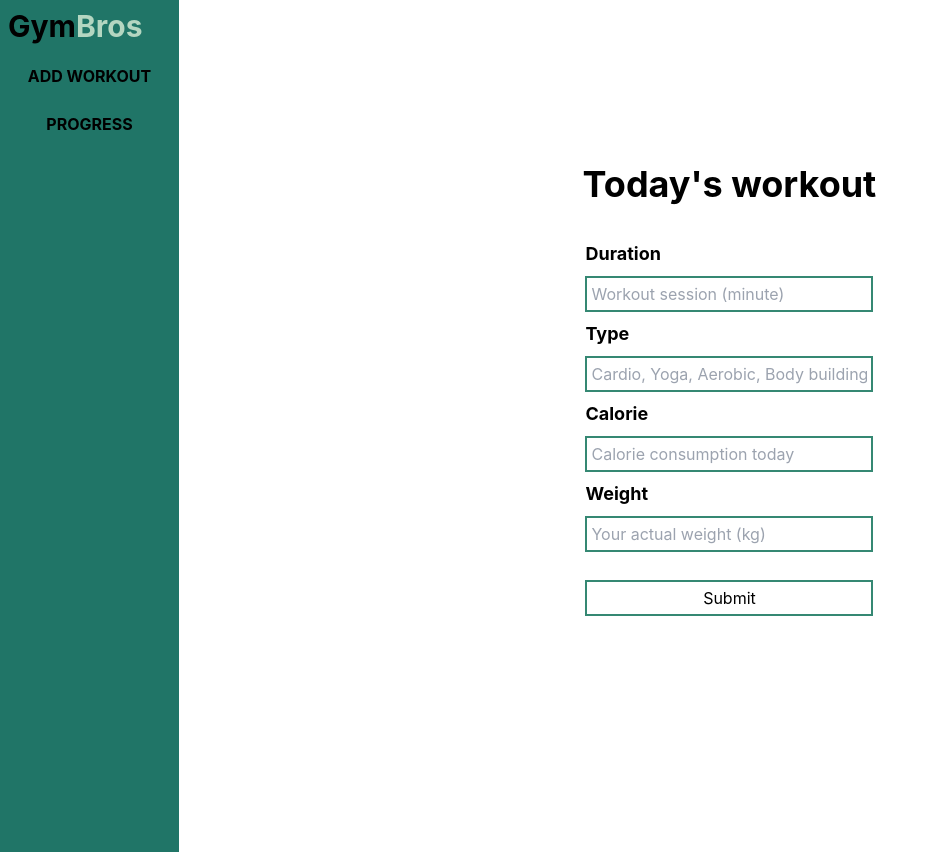
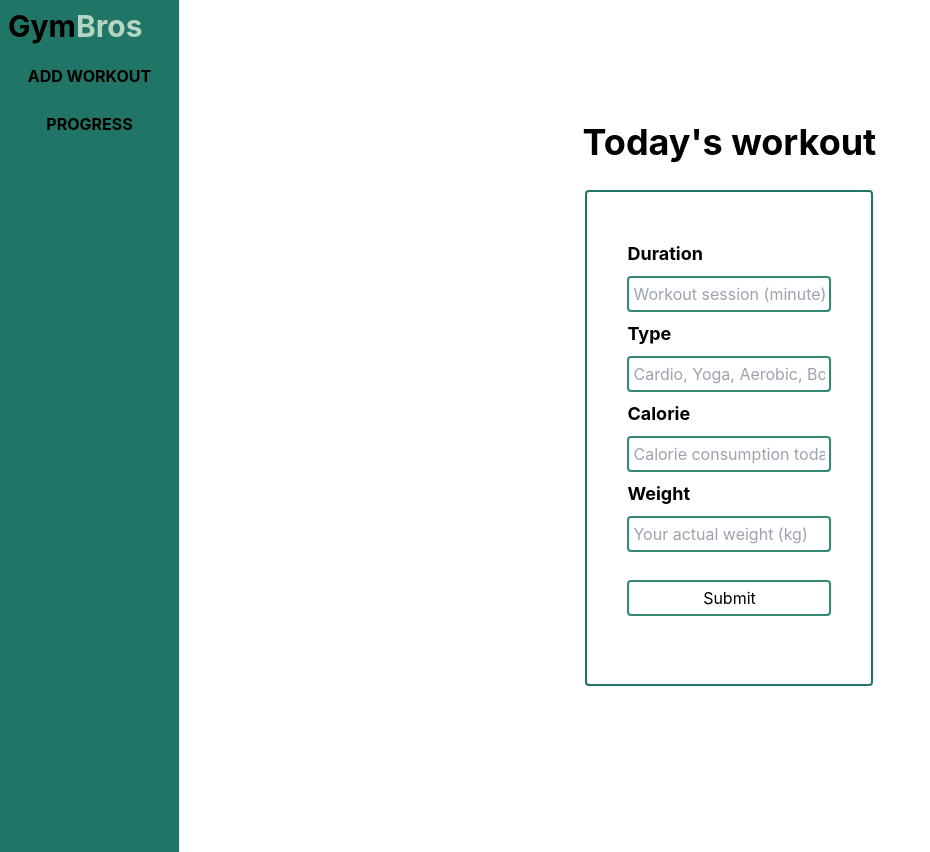
Before and after one commit to baxy5/Gymbros, a Next.js app: page / in a window 1280 px wide. Shown: the whole page, without its empty margins (0-930 px from the left). Built offline with nearby package versions, Linux system fonts and the light colour scheme.

Commit message:
navbar props

```diff
--- a/components/Navbar.tsx
+++ b/components/Navbar.tsx
@@ -2,7 +2,7 @@ import React, { useState } from "react";
 
 import Logo from "../components/Navbar/Logo";
 import Menu from "../components/Navbar/Menu";
-import MenuIcon from "../components/Navbar/MenuIcon";
+/* import MenuIcon from "../components/Navbar/MenuIcon"; */
 
 const Navbar = () => {
   const [isOpen, setIsOpen] = useState(false);
@@ -15,7 +15,7 @@ const Navbar = () => {
         <Logo />
         {/* <MenuIcon toggle={toggle} /> */}
       </div>
-      <Menu isOpen={isOpen} />
+      <Menu isOpen={isOpen} index="/" charts="/charts" />
     </div>
   );
 };
--- a/components/Navbar/Menu.tsx
+++ b/components/Navbar/Menu.tsx
@@ -1,17 +1,17 @@
 import React from "react";
 import Link from "next/link";
 
-const Menu = ({ isOpen }: { isOpen: boolean }) => {
+const Menu = ({ isOpen, index, charts }: { isOpen: boolean, index: string, charts: string }) => {
   return (
     <div className="bg-color-seven h-screen transition-all ease-in-out delay-150">
       <ul className="flex flex-col text-center">
         <li className="font-bold uppercase py-3 hover:bg-color-two cursor-pointer">
-          <Link href="/">
+          <Link href={index}>
             <a>Add Workout</a>
           </Link>
         </li>
         <li className="font-bold uppercase py-3 hover:bg-color-two cursor-pointer">
-          <Link href="/">
+          <Link href={charts}>
             <a>Progress</a>
           </Link>
         </li>
--- a/components/WorkoutInput.tsx
+++ b/components/WorkoutInput.tsx
@@ -25,16 +25,16 @@ const WorkoutInput = () => {
   return (
     <div className='h-screen flex flex-col justify-center items-center w-full'>
       <h1 className='font-bold text-4xl p-2 mb-5'>Today's workout</h1>
-      <form className='flex flex-col w-72' onSubmit={createActivity}>
+      <form className='flex flex-col w-72 p-10 border-2 border-color-seven rounded' onSubmit={createActivity}>
         <label className='my-2 font-bold text-lg'>Duration</label>
-        <input name="duration" required type="text" placeholder='Workout session (minute)' className='p-1 border-solid border-2 border-color-six' />
+        <input name="duration" required type="text" placeholder='Workout session (minute)' className='p-1 rounded border-solid border-2 border-color-six' />
         <label className='my-2 font-bold text-lg'>Type</label>
-        <input name="type" required type="text" placeholder='Cardio, Yoga, Aerobic, Body building...' className='p-1 border-solid border-2 border-color-six' />
+        <input name="type" required type="text" placeholder='Cardio, Yoga, Aerobic, Body building...' className='p-1 rounded border-solid border-2 border-color-six' />
         <label className='my-2 font-bold text-lg'>Calorie</label>
-        <input name="calorie" required type="text" placeholder='Calorie consumption today' className='p-1 border-solid border-2 border-color-six' />
+        <input name="calorie" required type="text" placeholder='Calorie consumption today' className='p-1 rounded border-solid border-2 border-color-six' />
         <label className='my-2 font-bold text-lg'>Weight</label>
-        <input name="weight" required type="text" placeholder='Your actual weight (kg)' className='p-1 border-solid border-2 border-color-six' />
-        <button type='submit' className='p-1 my-7 border-solid border-2 border-color-six transition-all duration-150 ease-in-out hover:bg-color-six'>Submit</button>
+        <input name="weight" required type="text" placeholder='Your actual weight (kg)' className='p-1 rounded border-solid border-2 border-color-six' />
+        <button type='submit' className='p-1 my-7 border-solid border-2 rounded border-color-six transition-all duration-150 ease-in-out hover:bg-color-six'>Submit</button>
       </form>
     </div>
   )
--- /dev/null
+++ b/pages/charts.tsx
@@ -0,0 +1,13 @@
+import React from 'react'
+
+import Navbar from "../components/Navbar"
+
+const charts = () => {
+    return (
+        <div>
+            <Navbar />
+        </div>
+    )
+}
+
+export default charts
```
